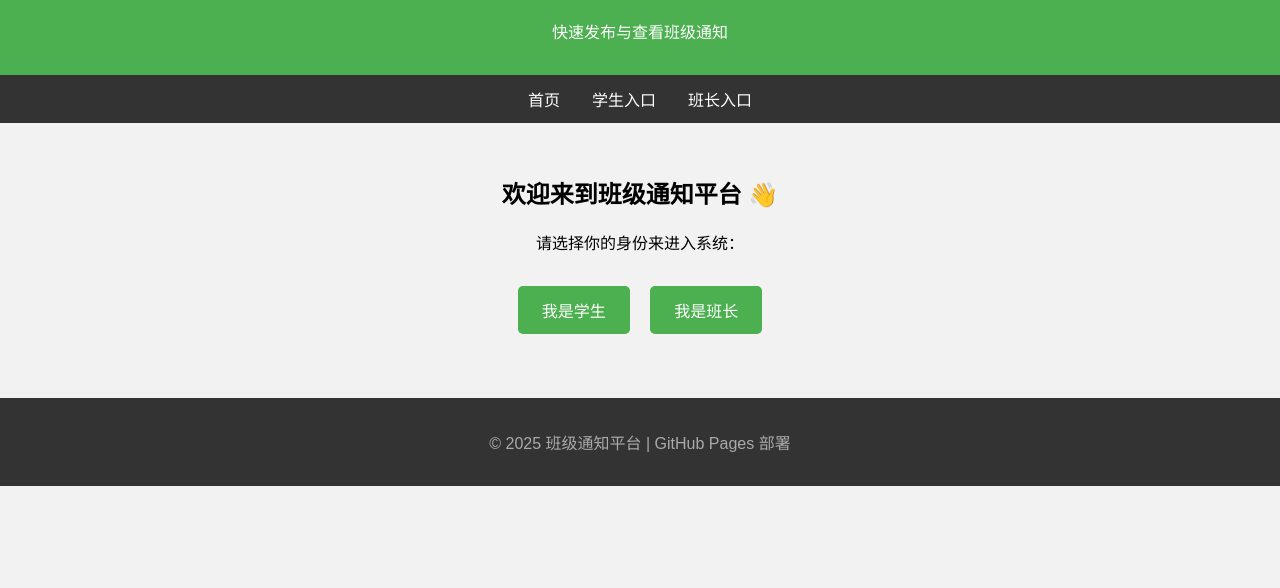
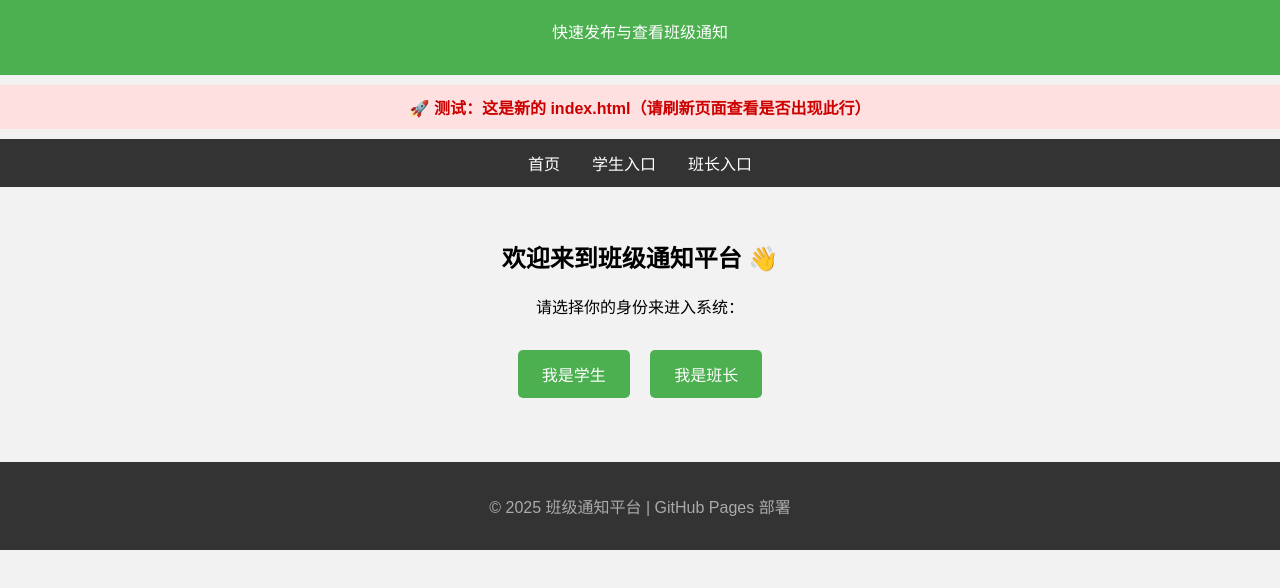
Before and after one commit to chenfeilv7-Loooopy/classnotice, a plain HTML site: page index.html in a window 1280 px wide. Shown: the part 86-674 px from the top of the page. Drawn offline with Linux system fonts and the light colour scheme.

Commit message:
test: add deploy marker to index.html

```diff
--- a/index.html
+++ b/index.html
@@ -65,6 +65,11 @@
     <p>快速发布与查看班级通知</p>
   </header>
 
+  <!-- 🚀 测试标识：部署同步检测 -->
+  <div style="background:#ffe0e0;color:#c00;padding:10px;margin:10px 0;text-align:center;font-weight:bold;">
+    🚀 测试：这是新的 index.html（请刷新页面查看是否出现此行）
+  </div>
+
   <nav>
     <a href="index.html">首页</a>
     <a href="student.html">学生入口</a>
```
